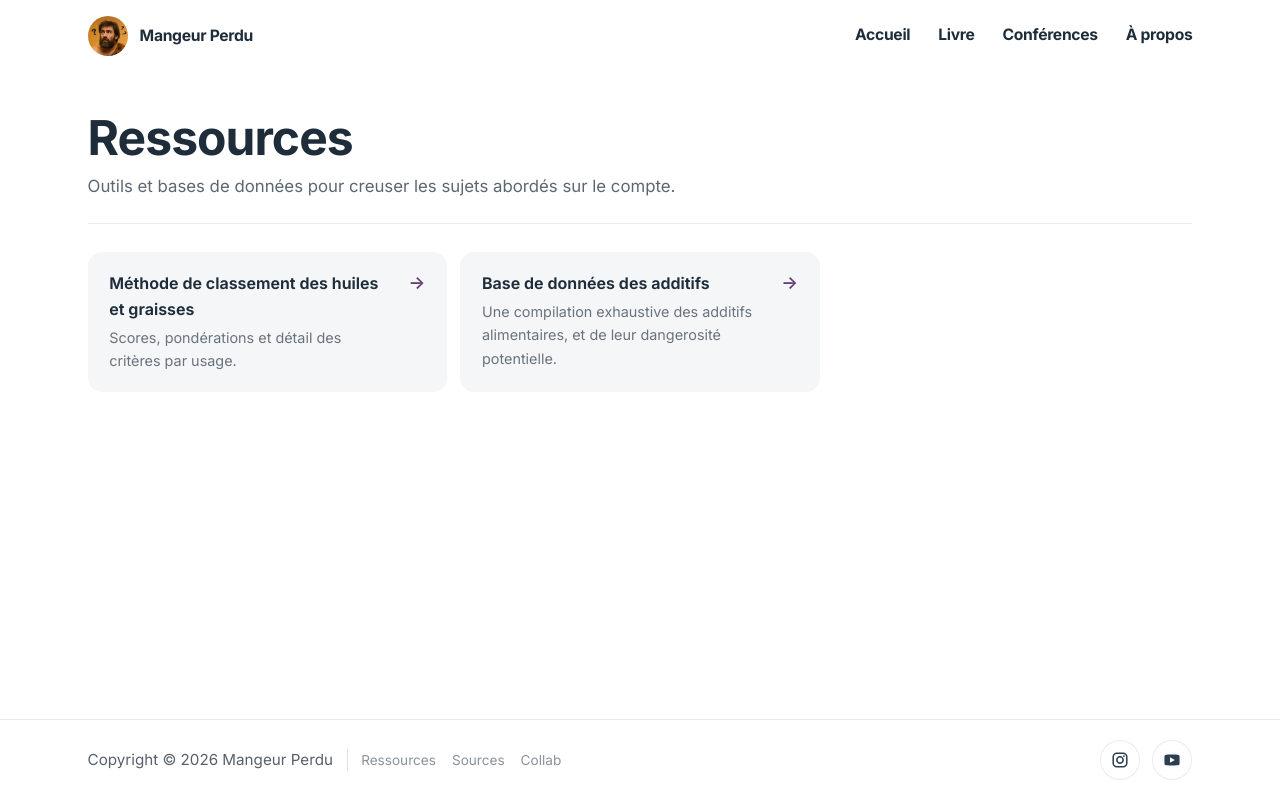
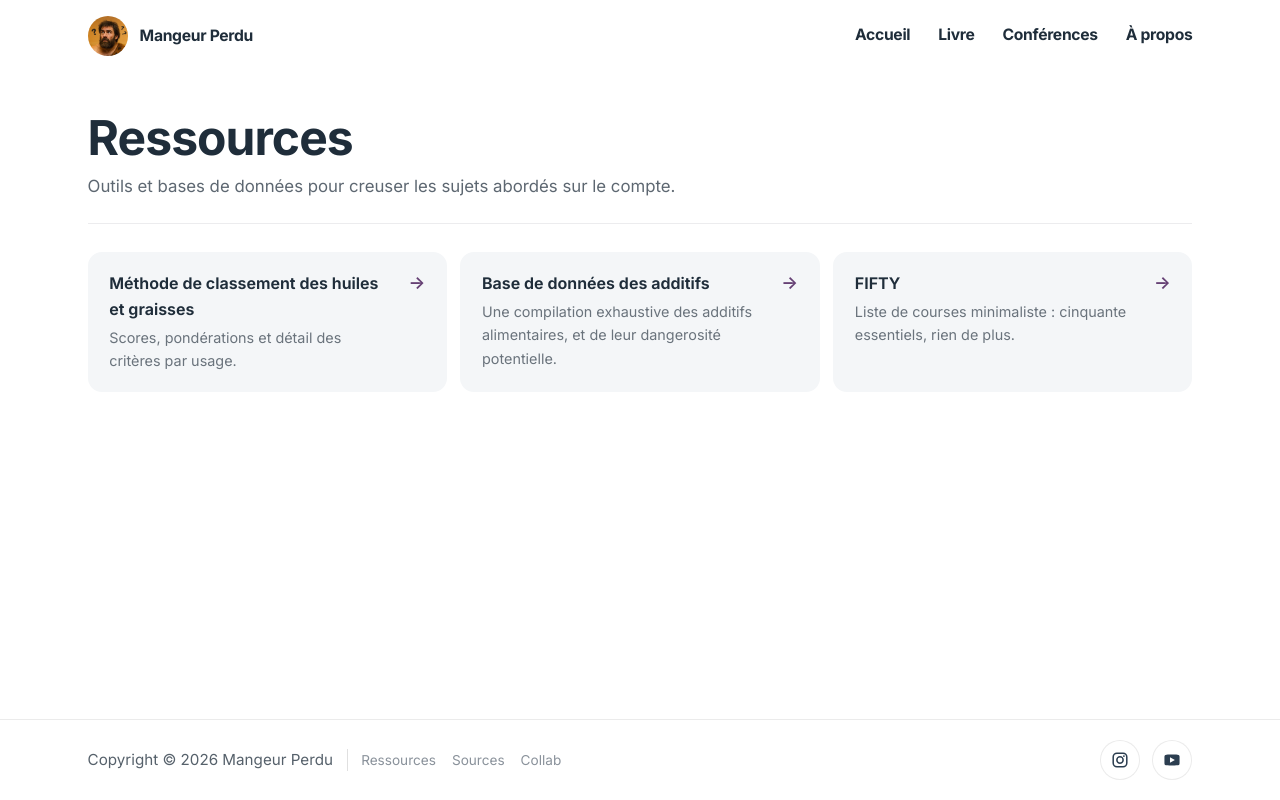
Before and after one commit to vinch/mangeurperdu, a SvelteKit app: page /resources in a window 1280 px wide. Built offline with nearby package versions, Linux system fonts and the light colour scheme.

Commit message:
Added FIFTY to the resources page

```diff
--- a/src/routes/(site)/(resources)/resources/+page.svelte
+++ b/src/routes/(site)/(resources)/resources/+page.svelte
@@ -2,7 +2,7 @@
   <title>Ressources — Mangeur Perdu</title>
   <meta
     name="description"
-    content="Ressources : étude sur les graisses et huiles, base additifs."
+    content="Ressources : étude sur les graisses et huiles, base additifs, liste de courses FIFTY."
   />
 </svelte:head>
 
@@ -34,5 +34,20 @@
         <span class="arrow" aria-hidden="true">→</span>
       </a>
     </li>
+    <li>
+      <a
+        class="row"
+        href="https://fifty.mangeurperdu.com"
+        target="_blank"
+        rel="noopener noreferrer"
+      >
+        <span class="label">FIFTY</span>
+        <span class="hint"
+          >Liste de courses minimaliste : cinquante essentiels, rien de
+          plus.</span
+        >
+        <span class="arrow" aria-hidden="true">→</span>
+      </a>
+    </li>
   </ul>
 </div>
```
